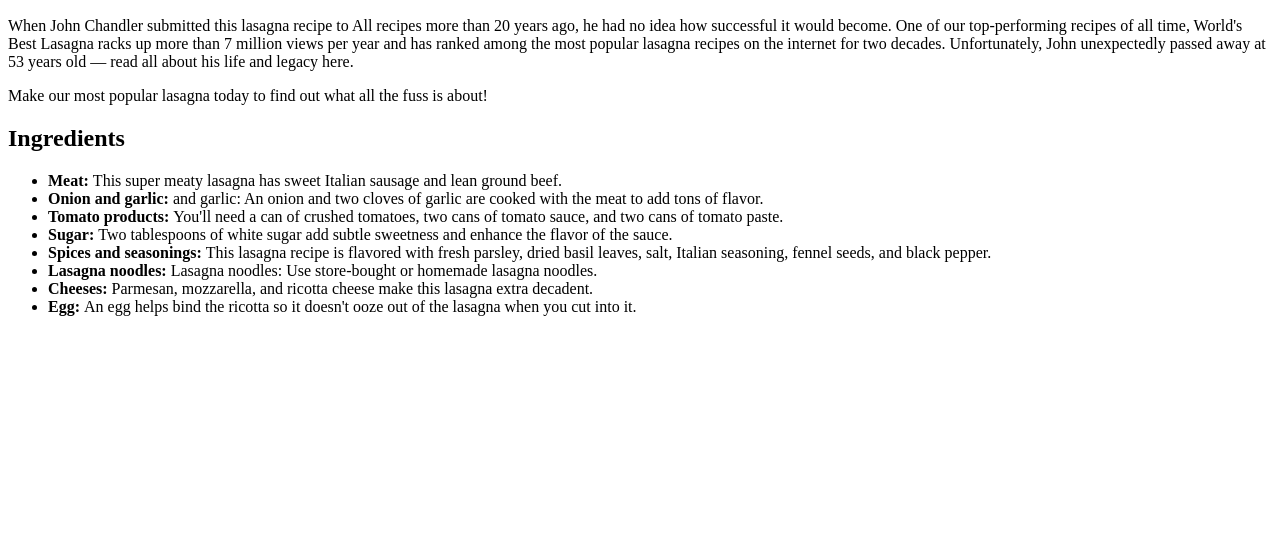
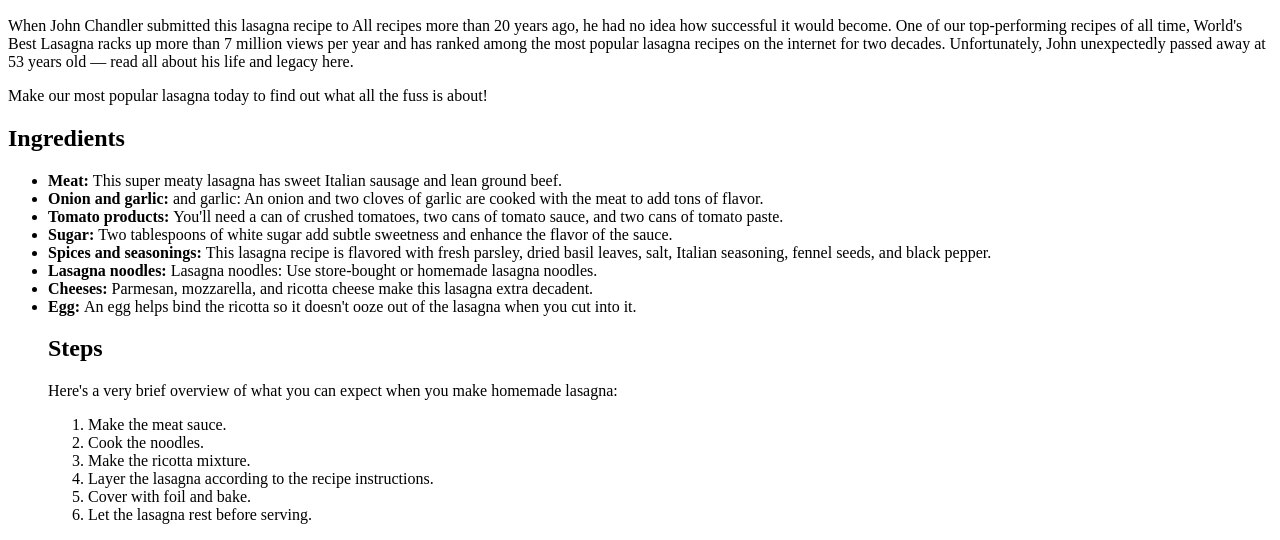
Before and after one commit to hectorlabra/odin-recipes, a plain HTML site: page recipes/lasagna.html in a window 1280 px wide. Shown: the part 434-974 px from the top of the page. Before the commit the page ends 800 px from the top, so only its background shows below. Drawn offline with Linux system fonts and the light colour scheme.

Commit message:
add ordered list to lasagna recipe

```diff
--- a/recipes/lasagna.html
+++ b/recipes/lasagna.html
@@ -23,6 +23,16 @@
         <li><b>Lasagna noodles: </b>Lasagna noodles: Use store-bought or homemade lasagna noodles.</li>
         <li><b>Cheeses: </b>Parmesan, mozzarella, and ricotta cheese make this lasagna extra decadent.</li>
         <li><b>Egg: </b>An egg helps bind the ricotta so it doesn't ooze out of the lasagna when you cut into it.</li>
+    <h2>Steps</h2>
+    <p>Here's a very brief overview of what you can expect when you make homemade lasagna:</p>
+    <ol>
+        <li>Make the meat sauce.</li>
+        <li>Cook the noodles.</li>
+        <li>Make the ricotta mixture.</li>
+        <li>Layer the lasagna according to the recipe instructions.</li>
+        <li>Cover with foil and bake.</li>
+        <li>Let the lasagna rest before serving.</li>
+    </ol>
     </ul>
 </body>
 </html>
```
